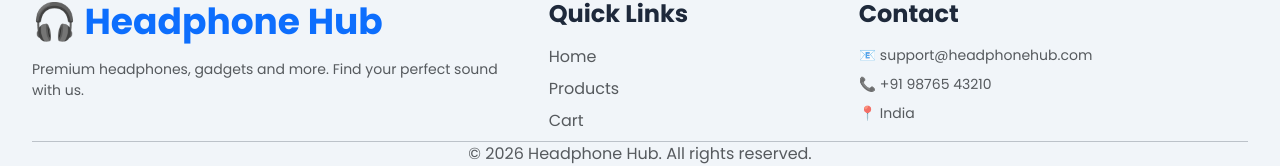
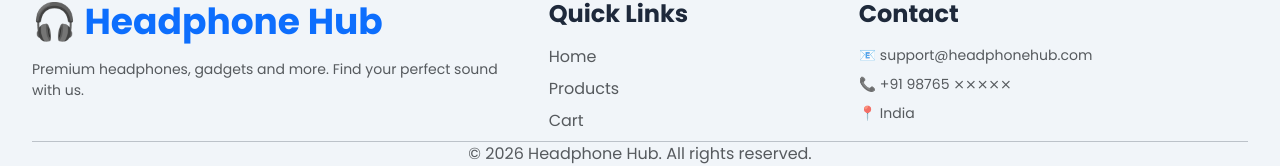
Before and after one commit to Atul-yadav09/Headphone-Hub, a React (Vite) app in the folder headphone-website/: page / in a window 1280 px wide. Shown: the part 2916-3082 px from the top of the page. Built offline with nearby package versions, Linux system fonts and the light colour scheme; no server answers.

Commit message:
updated contact

```diff
--- a/headphone-website/src/components/navigation/Footer.jsx
+++ b/headphone-website/src/components/navigation/Footer.jsx
@@ -75,7 +75,7 @@ function Footer() {
               </p>
 
               <p className="text-muted mb-2">
-                📞 +91 98765 43210
+                📞 +91 98765 ⨯⨯⨯⨯⨯
               </p>
 
               <p className="text-muted mb-0">
```
